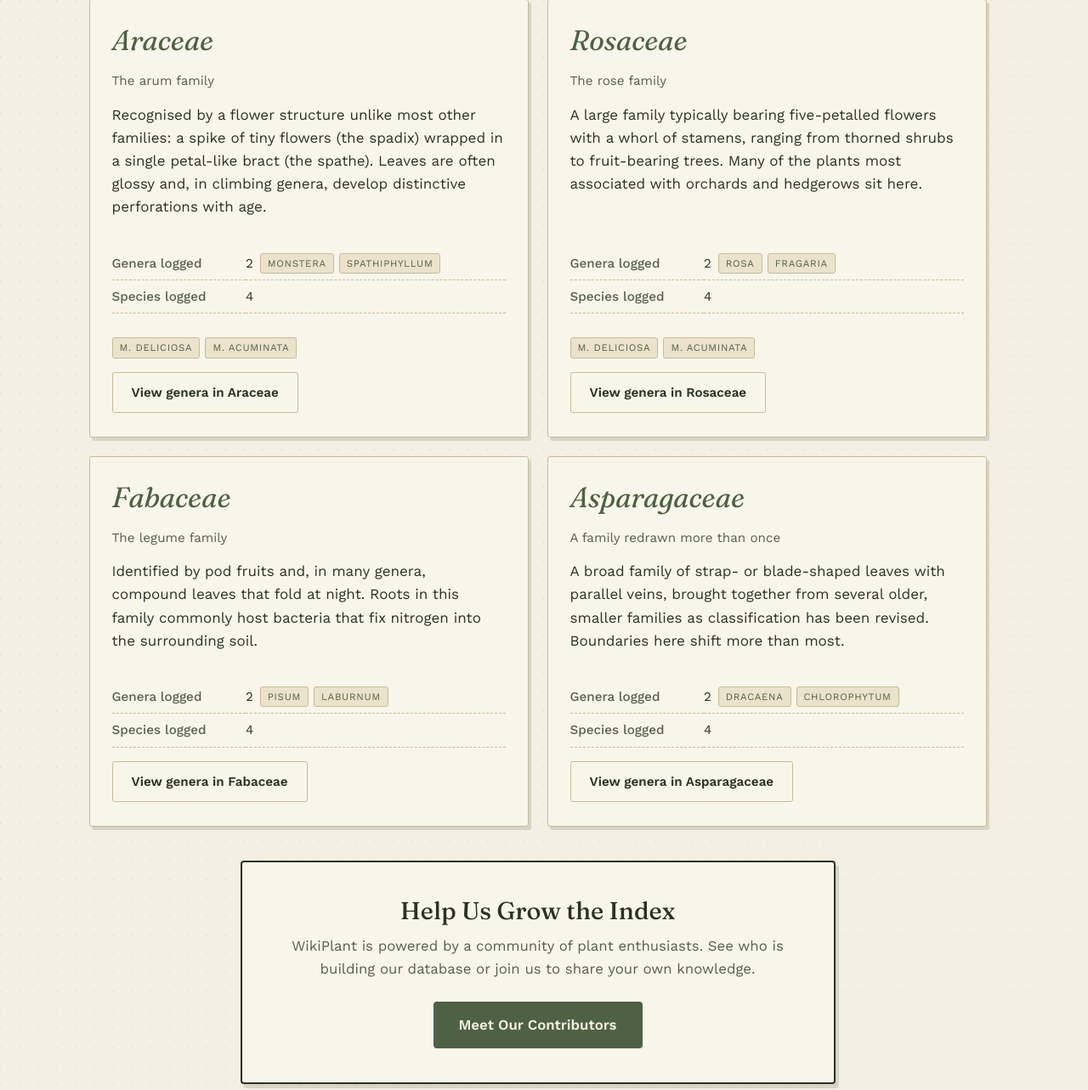
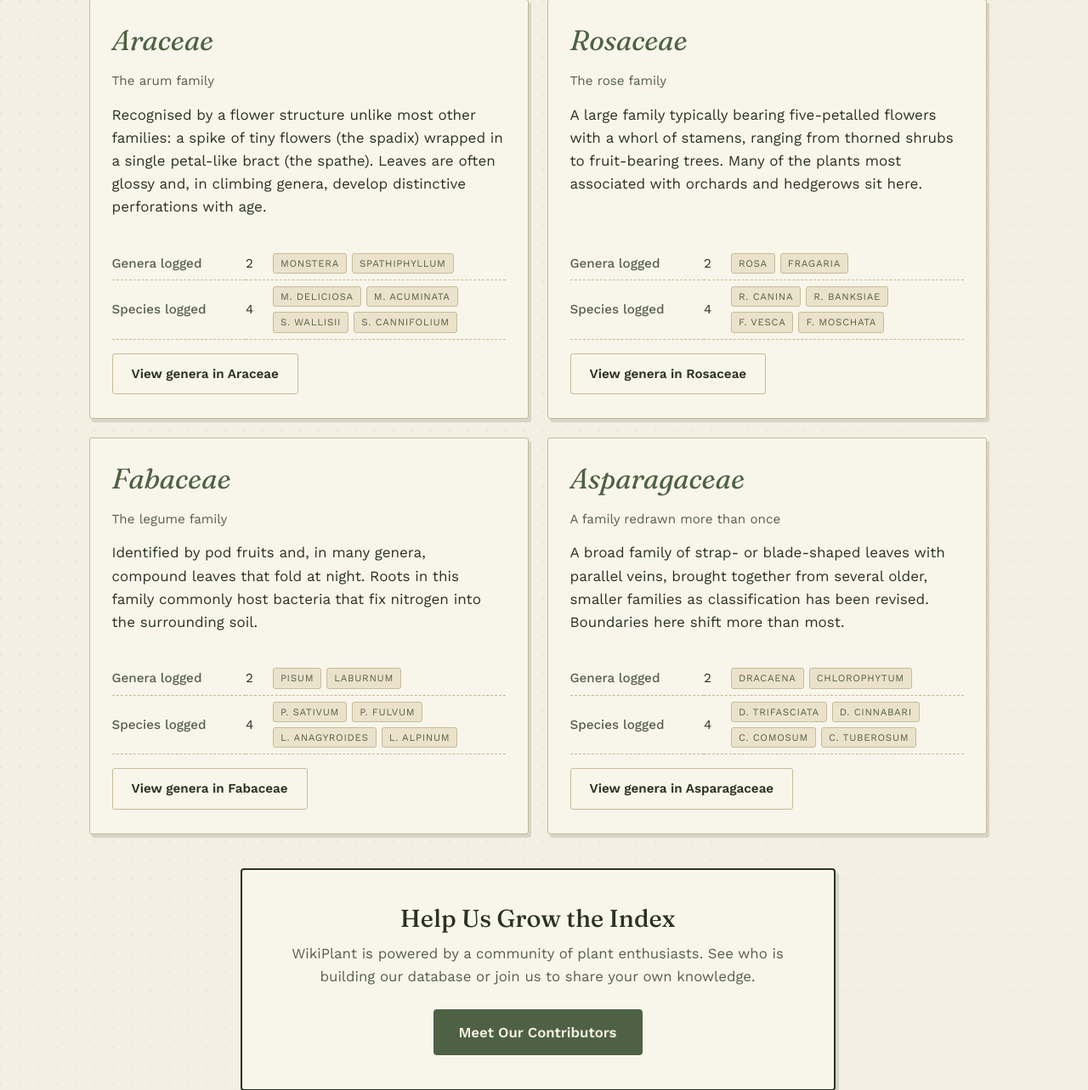
Before and after one commit to S1ngggg/COS10026-WikiPlant, a PHP site: page /explorer-family.html in a window 1280 px wide. Shown: the part 550-1833 px from the top of the page at 85% size. Run offline with PHP 8.4, Linux system fonts and the light colour scheme.

Commit message:
family update

```diff
--- a/css/style.css
+++ b/css/style.css
@@ -1853,15 +1853,22 @@ body.explorer-page {
     margin: 14px 0 18px;
 }
 
-.explorer-page .family-card .spec-table .genera-cell {
+.explorer-page .family-card .spec-table .logged-cell {
+    display: grid;
+    grid-template-columns: 1.5rem minmax(0, 1fr);
+    align-items: start;
+    column-gap: 8px;
+}
+
+.explorer-page .family-card .spec-table .logged-cell > span {
+    align-self: center;
+}
+
+.explorer-page .family-card .spec-table .genus-tags,
+.explorer-page .family-card .spec-table .species-tags {
     display: flex;
     flex-wrap: wrap;
-    align-items: center;
-    gap: 8px;
-}
-
-.explorer-page .family-card .spec-table .genus-tags {
-    flex: 1 1 150px;
+    gap: 6px;
     min-width: 0;
     margin: 0;
 }
--- a/explorer-family.html
+++ b/explorer-family.html
@@ -69,7 +69,7 @@
           <tr>
             <th>Genera logged</th>
             <td>
-              <div class="genera-cell">
+              <div class="logged-cell">
                 <span>2</span>
                 <div class="genus-tags">
                   <a class="tag" href="explorer-genus.html#monstera">Monstera</a>
@@ -80,13 +80,19 @@
           </tr>
           <tr>
             <th>Species logged</th>
-            <td>4</td>
+            <td>
+              <div class="logged-cell">
+                <span>4</span>
+                <div class="species-tags">
+                  <a class="tag" href="explorer-species.html#monstera">M. deliciosa</a>
+                  <a class="tag" href="explorer-species.html#monstera-acuminata">M. acuminata</a>
+                  <a class="tag" href="explorer-species.html#spathiphyllum">S. wallisii</a>
+                  <a class="tag" href="explorer-species.html#spathiphyllum-cannifolium">S. cannifolium</a>
+                </div>
+              </div>
+            </td>
           </tr>
         </table>
-          <div class="species-tags">
-            <a class="tag" href="explorer-species.html#monstera">M. deliciosa</a>
-            <a class="tag" href="explorer-species.html#monstera">M. acuminata</a>
-          </div>
         <a class="btn btn-outline" href="explorer-genus.html#araceae">View genera in Araceae</a>
       </article>
 
@@ -99,7 +105,7 @@
           <tr>
             <th>Genera logged</th>
             <td>
-              <div class="genera-cell">
+              <div class="logged-cell">
                 <span>2</span>
                 <div class="genus-tags">
                   <a class="tag" href="explorer-genus.html#rosa">Rosa</a>
@@ -110,13 +116,19 @@
           </tr>
           <tr>
             <th>Species logged</th>
-            <td>4</td>
+            <td>
+              <div class="logged-cell">
+                <span>4</span>
+                <div class="species-tags">
+                  <a class="tag" href="explorer-species.html#rosa">R. canina</a>
+                  <a class="tag" href="explorer-species.html#rosa-banksiae">R. banksiae</a>
+                  <a class="tag" href="explorer-species.html#fragaria">F. vesca</a>
+                  <a class="tag" href="explorer-species.html#fragaria-moschata">F. moschata</a>
+                </div>
+              </div>
+            </td>
           </tr>
         </table>
-                  <div class="species-tags">
-            <a class="tag" href="explorer-species.html#monstera">M. deliciosa</a>
-            <a class="tag" href="explorer-species.html#monstera">M. acuminata</a>
-          </div>
         <a class="btn btn-outline" href="explorer-genus.html#rosaceae">View genera in Rosaceae</a>
       </article>
 
@@ -129,7 +141,7 @@
           <tr>
             <th>Genera logged</th>
             <td>
-              <div class="genera-cell">
+              <div class="logged-cell">
                 <span>2</span>
                 <div class="genus-tags">
                   <a class="tag" href="explorer-genus.html#pisum">Pisum</a>
@@ -140,7 +152,17 @@
           </tr>
           <tr>
             <th>Species logged</th>
-            <td>4</td>
+            <td>
+              <div class="logged-cell">
+                <span>4</span>
+                <div class="species-tags">
+                  <a class="tag" href="explorer-species.html#pisum">P. sativum</a>
+                  <a class="tag" href="explorer-species.html#pisum-fulvum">P. fulvum</a>
+                  <a class="tag" href="explorer-species.html#laburnum">L. anagyroides</a>
+                  <a class="tag" href="explorer-species.html#laburnum-alpinum">L. alpinum</a>
+                </div>
+              </div>
+            </td>
           </tr>
         </table>
         <a class="btn btn-outline" href="explorer-genus.html#fabaceae">View genera in Fabaceae</a>
@@ -155,7 +177,7 @@
           <tr>
             <th>Genera logged</th>
             <td>
-              <div class="genera-cell">
+              <div class="logged-cell">
                 <span>2</span>
                 <div class="genus-tags">
                   <a class="tag" href="explorer-genus.html#dracaena">Dracaena</a>
@@ -166,7 +188,17 @@
           </tr>
           <tr>
             <th>Species logged</th>
-            <td>4</td>
+            <td>
+              <div class="logged-cell">
+                <span>4</span>
+                <div class="species-tags">
+                  <a class="tag" href="explorer-species.html#dracaena">D. trifasciata</a>
+                  <a class="tag" href="explorer-species.html#dracaena-cinnabari">D. cinnabari</a>
+                  <a class="tag" href="explorer-species.html#chlorophytum">C. comosum</a>
+                  <a class="tag" href="explorer-species.html#chlorophytum-tuberosum">C. tuberosum</a>
+                </div>
+              </div>
+            </td>
           </tr>
         </table>
         <a class="btn btn-outline" href="explorer-genus.html#asparagaceae">View genera in Asparagaceae</a>
```
